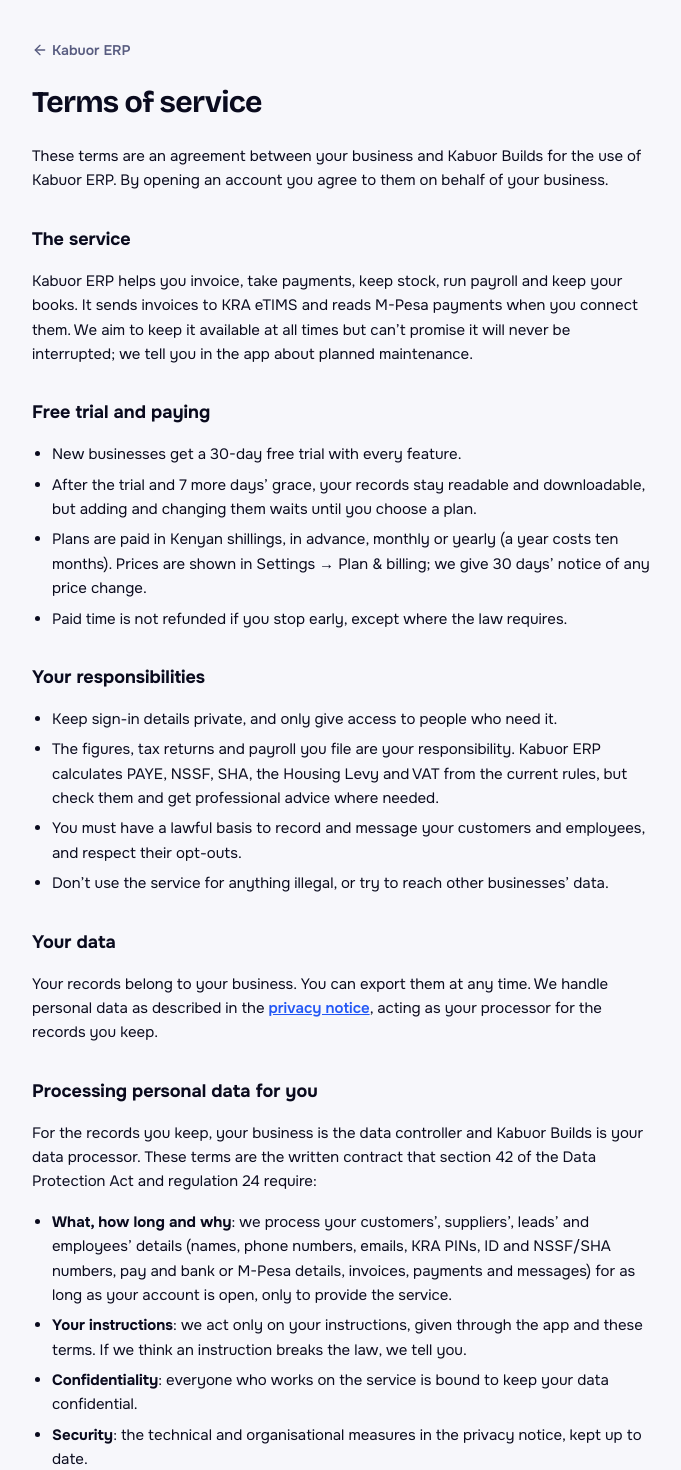
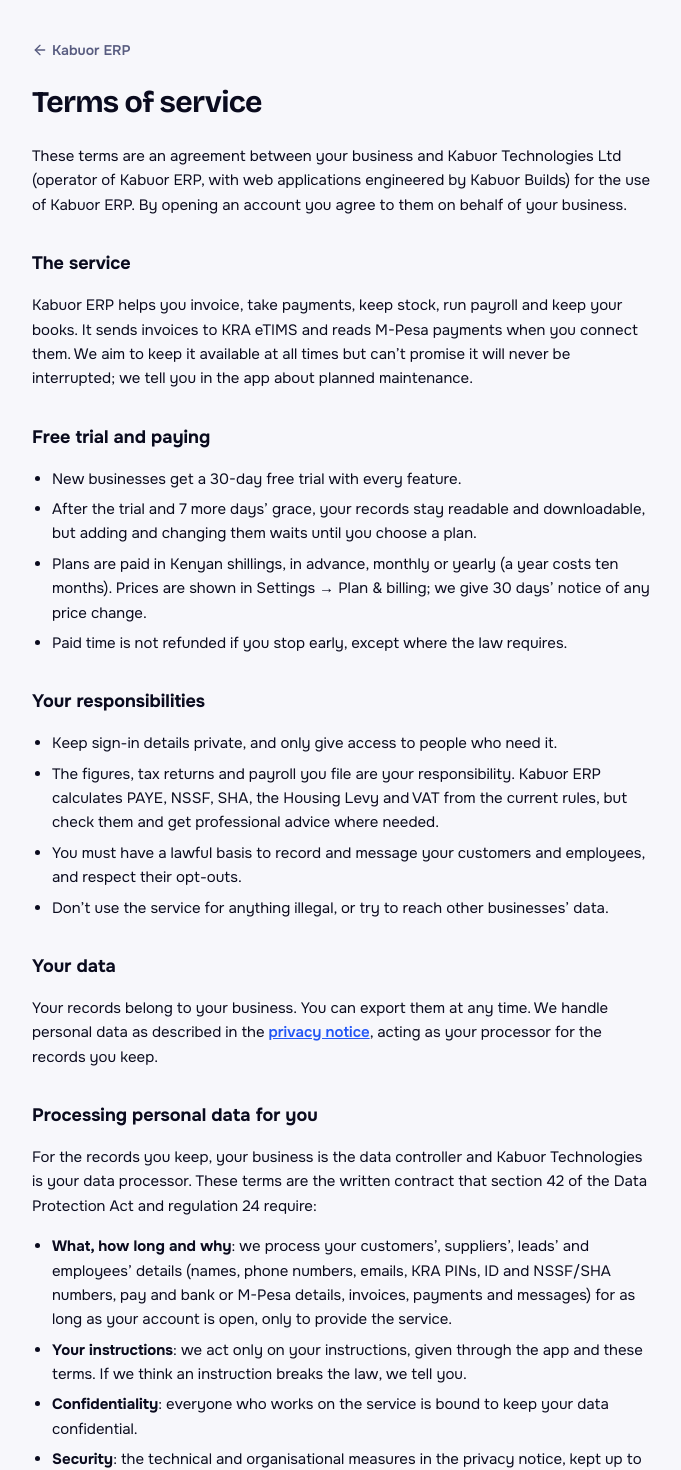
Before and after one commit to KabuorJnr/kabuor-erp-v2, a React (Vite) app in the folder web/: page /terms in a window 1280 px wide. Shown: the top 1470 px of the page, without its empty margins (296-977 px from the left). Built offline with nearby package versions, Linux system fonts and the light colour scheme; no server answers.

Commit message:
feat(branding): establish 3-tier brand architecture (Kabuor Technologies, Kabuor Builds, Kabuor ERP)

```diff
--- a/web/src/pages/Auth.tsx
+++ b/web/src/pages/Auth.tsx
@@ -24,7 +24,7 @@
           </ul>
         </div>
         <div className="relative flex flex-wrap items-center gap-3 text-xs text-white/60">
-          <span>A Kabuor Builds product · Made in Kenya</span>
+          <span>Kabuor Technologies · Websites by Kabuor Builds · Made in Kenya</span>
           <span>·</span>
           <Link to="/careers" className="font-medium text-white hover:underline">
             Careers <span className="rounded bg-brand/30 px-1.5 py-0.5 text-[10px] font-bold text-white">We're hiring</span>
--- a/web/src/pages/Careers.tsx
+++ b/web/src/pages/Careers.tsx
@@ -748,12 +748,12 @@
         <div className="mx-auto flex h-16 max-w-7xl items-center justify-between px-4 sm:px-6 lg:px-8">
           <div className="flex items-center gap-3">
             <Link to="/" className="flex items-center gap-2.5 transition hover:opacity-85">
-              <img src="/mark.svg" alt="Kabuor ERP" className="h-8 w-8" />
-              <span className="font-display text-lg font-bold tracking-tight text-ink">Kabuor ERP</span>
+              <img src="/mark.svg" alt="Kabuor Technologies" className="h-8 w-8" />
+              <span className="font-display text-lg font-bold tracking-tight text-ink">Kabuor Technologies</span>
             </Link>
             <span className="hidden sm:inline-block h-4 w-px bg-line" />
             <span className="hidden sm:inline-block rounded-full bg-brand-soft px-2.5 py-0.5 text-xs font-semibold text-brand">
-              Company Careers & Culture
+              Careers & Culture · Kabuor ERP
             </span>
           </div>
           <div className="flex items-center gap-3">
@@ -781,7 +781,7 @@
         <div className="relative mx-auto max-w-5xl px-4 text-center sm:px-6 lg:px-8">
           <div className="inline-flex items-center gap-2 rounded-full border border-white/10 bg-white/5 px-3.5 py-1 text-xs font-medium text-white/90 backdrop-blur-sm">
             <span className="h-2 w-2 rounded-full bg-good animate-pulse" />
-            <span>WE ARE EXPANDING · {ALL_ROLES.length} COMPANY ROLES OPEN · NAIROBI & HYBRID</span>
+            <span>KABUOR TECHNOLOGIES HIRING · {ALL_ROLES.length} STRATEGIC ROLES OPEN · NAIROBI & HYBRID</span>
           </div>
 
           <h1 className="mt-8 font-display text-4xl font-extrabold tracking-tight sm:text-5xl lg:text-6xl leading-[1.08]">
@@ -1161,8 +1161,8 @@
         <div className="mx-auto max-w-7xl px-4 sm:px-6 lg:px-8 flex flex-col md:flex-row items-center justify-between gap-6">
           <div className="flex items-center gap-3">
             <img src="/mark.svg" alt="" className="h-7 w-7" />
-            <span className="font-display font-bold text-ink">Kabuor ERP</span>
-            <span className="text-xs text-muted">· A Kabuor Builds product · Made with pride in Kenya</span>
+            <span className="font-display font-bold text-ink">Kabuor Technologies</span>
+            <span className="text-xs text-muted">· Creators of Kabuor ERP · Websites by Kabuor Builds · Nairobi, Kenya</span>
           </div>
           <div className="flex flex-wrap items-center gap-6 text-xs sm:text-sm">
             <Link to="/" className="hover:text-ink">Sign In</Link>
--- a/web/src/pages/Legal.tsx
+++ b/web/src/pages/Legal.tsx
@@ -33,12 +33,12 @@
   return (
     <Page title="Privacy notice">
       {info.updated && <p className="text-sm text-muted">Last updated {info.updated}</p>}
-      <p>Kabuor ERP is run by Kabuor Builds in Kenya. This notice explains what personal data the service holds, why, who sees it, and your rights under the Data Protection Act, 2019.</p>
+      <p>Kabuor ERP is a financial software platform operated by Kabuor Technologies Ltd (with web applications designed and engineered by Kabuor Builds) in Kenya. This notice explains what personal data the service holds, why, who sees it, and your rights under the Data Protection Act, 2019.</p>
 
       <h2>Two kinds of data, two roles</h2>
       <ul>
-        <li><b>Your account</b> (the business and the people who sign in): Kabuor Builds decides how this is used, so we are the <b>data controller</b>.</li>
-        <li><b>The records you keep</b> (your customers, suppliers, employees, payslips, invoices): your business decides what to record and why, so your business is the <b>controller</b> and Kabuor Builds is your <b>data processor</b>. We only use it to run the service for you.</li>
+        <li><b>Your account</b> (the business and the people who sign in): Kabuor Technologies decides how this is used, so we are the <b>data controller</b>.</li>
+        <li><b>The records you keep</b> (your customers, suppliers, employees, payslips, invoices): your business decides what to record and why, so your business is the <b>controller</b> and Kabuor Technologies is your <b>data processor</b>. We only use it to run the service for you.</li>
       </ul>
 
       <h2>What we collect</h2>
@@ -103,7 +103,7 @@
   return (
     <Page title="Terms of service">
       {info.updated && <p className="text-sm text-muted">Last updated {info.updated}</p>}
-      <p>These terms are an agreement between your business and Kabuor Builds for the use of Kabuor ERP. By opening an account you agree to them on behalf of your business.</p>
+      <p>These terms are an agreement between your business and Kabuor Technologies Ltd (operator of Kabuor ERP, with web applications engineered by Kabuor Builds) for the use of Kabuor ERP. By opening an account you agree to them on behalf of your business.</p>
 
       <h2>The service</h2>
       <p>Kabuor ERP helps you invoice, take payments, keep stock, run payroll and keep your books. It sends invoices to KRA eTIMS and reads M-Pesa payments when you connect them. We aim to keep it available at all times but can’t promise it will never be interrupted; we tell you in the app about planned maintenance.</p>
@@ -128,7 +128,7 @@
       <p>Your records belong to your business. You can export them at any time. We handle personal data as described in the <Link className="font-semibold text-brand underline" to="/privacy">privacy notice</Link>, acting as your processor for the records you keep.</p>
 
       <h2>Processing personal data for you</h2>
-      <p>For the records you keep, your business is the data controller and Kabuor Builds is your data processor. These terms are the written contract that section 42 of the Data Protection Act and regulation 24 require:</p>
+      <p>For the records you keep, your business is the data controller and Kabuor Technologies is your data processor. These terms are the written contract that section 42 of the Data Protection Act and regulation 24 require:</p>
       <ul>
         <li><b>What, how long and why</b>: we process your customers’, suppliers’, leads’ and employees’ details (names, phone numbers, emails, KRA PINs, ID and NSSF/SHA numbers, pay and bank or M-Pesa details, invoices, payments and messages) for as long as your account is open, only to provide the service.</li>
         <li><b>Your instructions</b>: we act only on your instructions, given through the app and these terms. If we think an instruction breaks the law, we tell you.</li>
```
Also changed, not shown: 2 other files (tests, documents, lock files or other folders).
